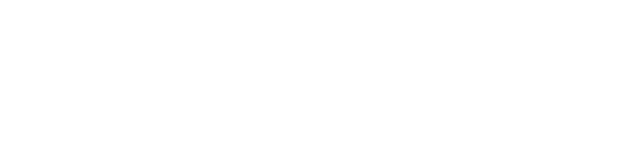
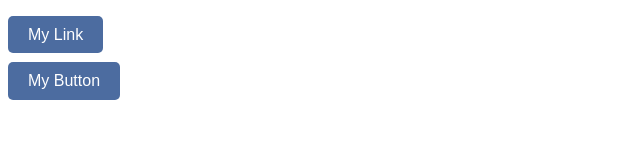
Before and after one commit to ozraditap/modern-html-ans-css, a plain HTML site: page CSS Sandbox/08_links_buttons_styling.html in a window 1280 px wide. Shown: the whole page, without its empty margins (0-640 px from the left). Drawn offline with Linux system fonts and the light colour scheme.

Commit message:
Update 08_links_buttons_styling.html

```diff
--- a/CSS Sandbox/08_links_buttons_styling.html
+++ b/CSS Sandbox/08_links_buttons_styling.html
@@ -2,9 +2,50 @@
 <html lang="en">
 <head>
     <title>Link states & Button styling</title>
-    <style></style>
+    <style>
+        body {
+            font-family: Arial, Helvetica, sans-serif
+        }
+
+        /* Link styling */
+        a {
+            color: #333;
+            /* Remove underline */
+            text-decoration: none;
+        }
+        /* links psudo selectors */
+        a:hover {
+            color: coral;
+            /* text-decoration: underline; */
+        }
+        /* a:visited {
+            color: red;
+        } */
+        a:active {
+            color: red;
+        }
+
+        /* Button styling */
+        .btn {
+            background: #4c6ca0;
+            color: #fff;
+            border: none;
+            font-size: 16px;
+            padding: 10px 20px;
+            border-radius: 5px;
+            cursor: pointer;
+        }
+        .btn:hover {
+            color: #f4f4f4;
+            background: #446190;
+        }
+    </style>
 </head>
 <body>
-
+    <br>
+    <a href="#" class="btn">My Link</a>
+    <br>
+    <br>
+    <button class="btn">My Button</button>
 </body>
 </html>
```
